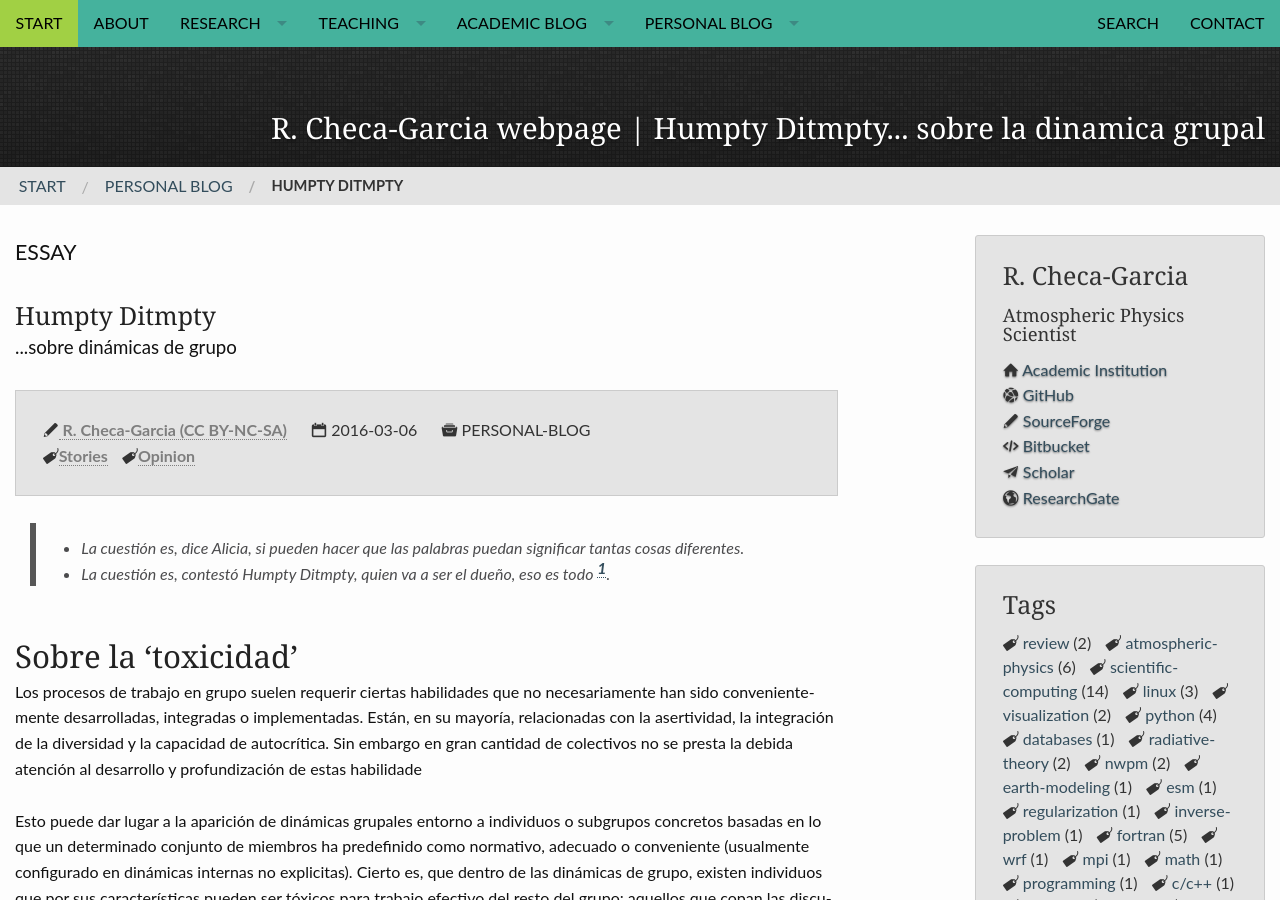
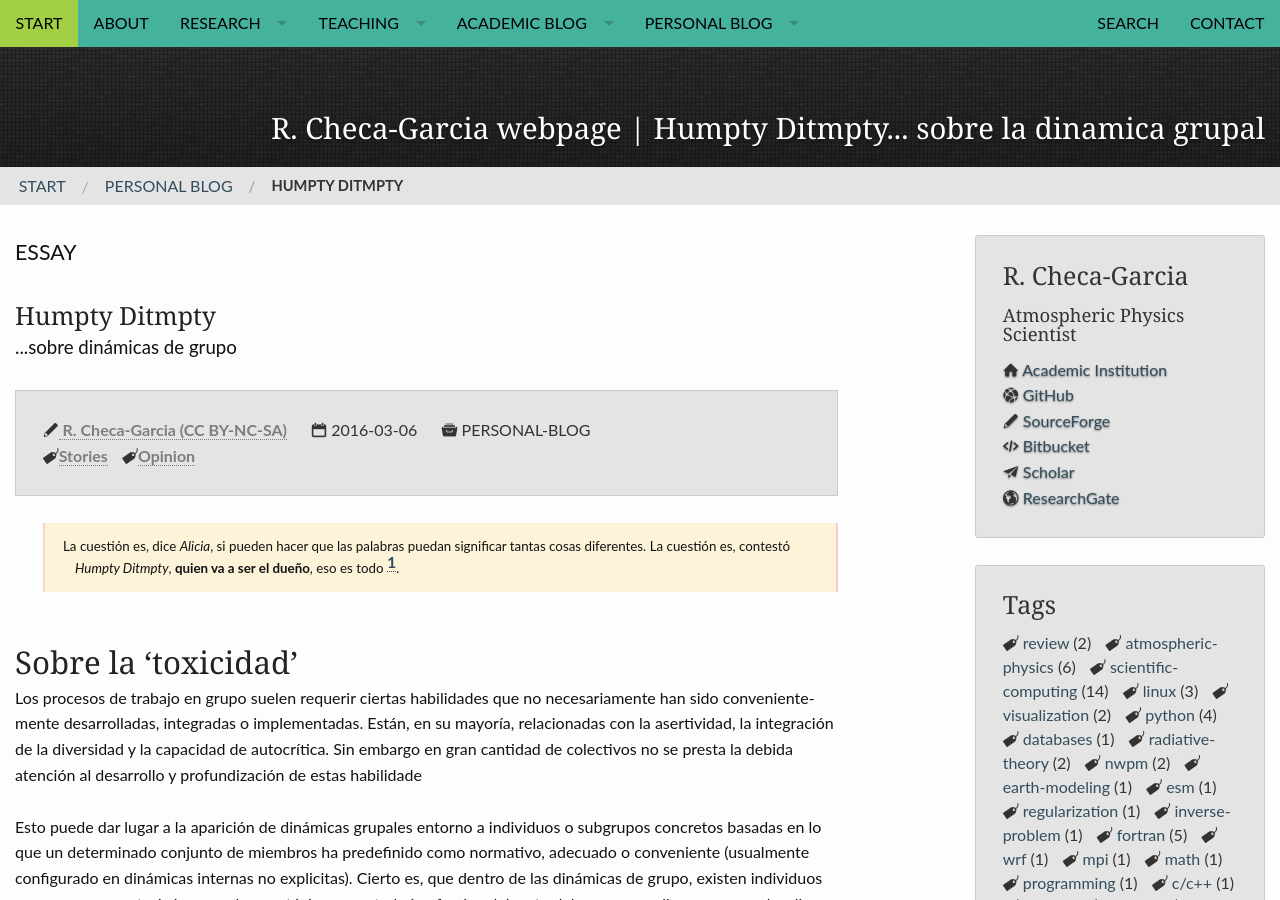
Before and after one commit to RCHG/rchg.github.io, a Jekyll site: the page built from _posts/2016-03-06-Humpty-Ditmpty.md, in a window 1280 px wide and 900 px high. Built offline with Jekyll 4.4.1, drawn with Linux system fonts in a browser that asks for light colours; nearby versions of some CDN libraries; comment, search, counter and statistics services are not loaded.

Commit message:
Update 2016-03-06-Humpty-Ditmpty.md

```diff
--- a/_posts/2016-03-06-Humpty-Ditmpty.md
+++ b/_posts/2016-03-06-Humpty-Ditmpty.md
@@ -15,9 +15,9 @@ header:
     pattern: pattern_jquery-dark-grey-tile.png
 ---
 
->  - La cuestión es, dice Alicia, si pueden hacer que las palabras puedan significar tantas cosas diferentes.
->  - La cuestión es, contestó Humpty  Ditmpty, quien va a ser el dueño, eso es todo [^1].
->
+La cuestión es, dice *Alicia*, si pueden hacer que las palabras puedan significar tantas cosas diferentes.
+La cuestión es, contestó *Humpty  Ditmpty*, **quien va a ser el dueño**, eso es todo [^1].
+{:.smallblock}
 
 ## Sobre la 'toxicidad'
 
```
